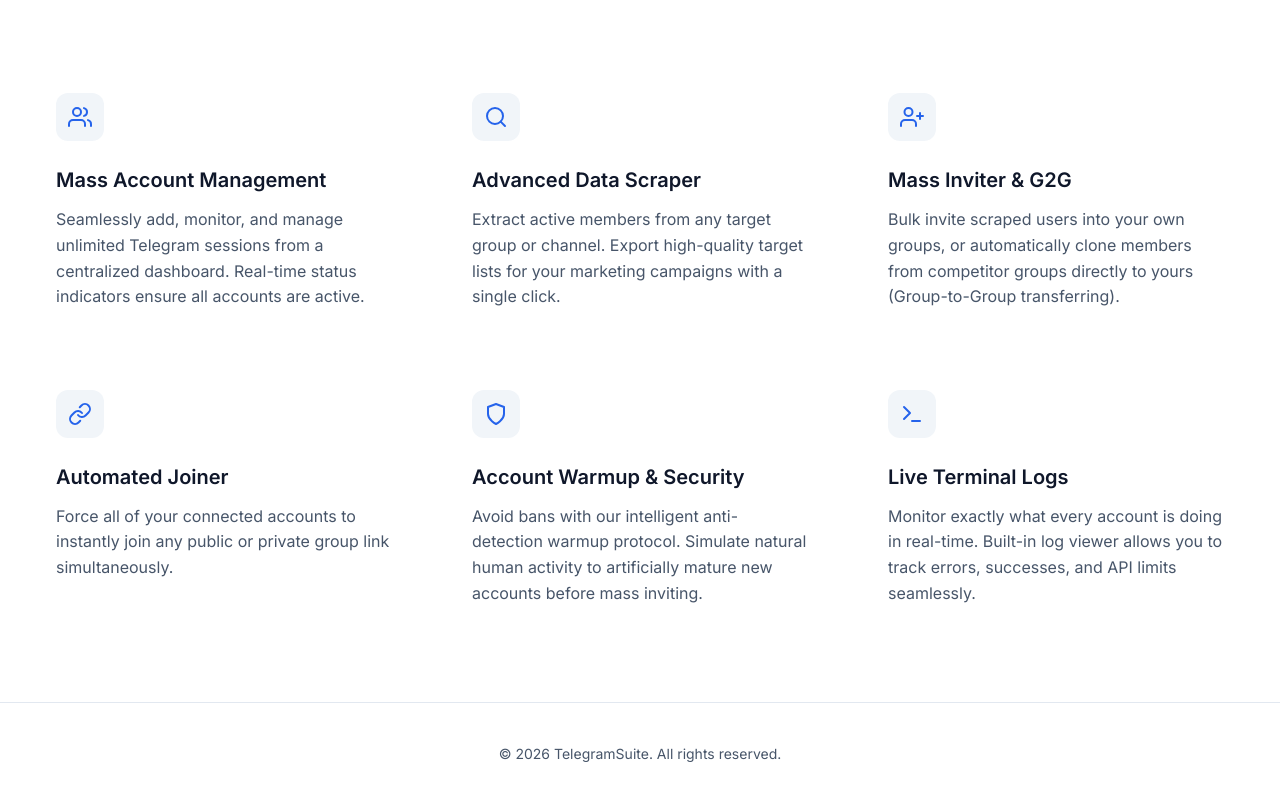
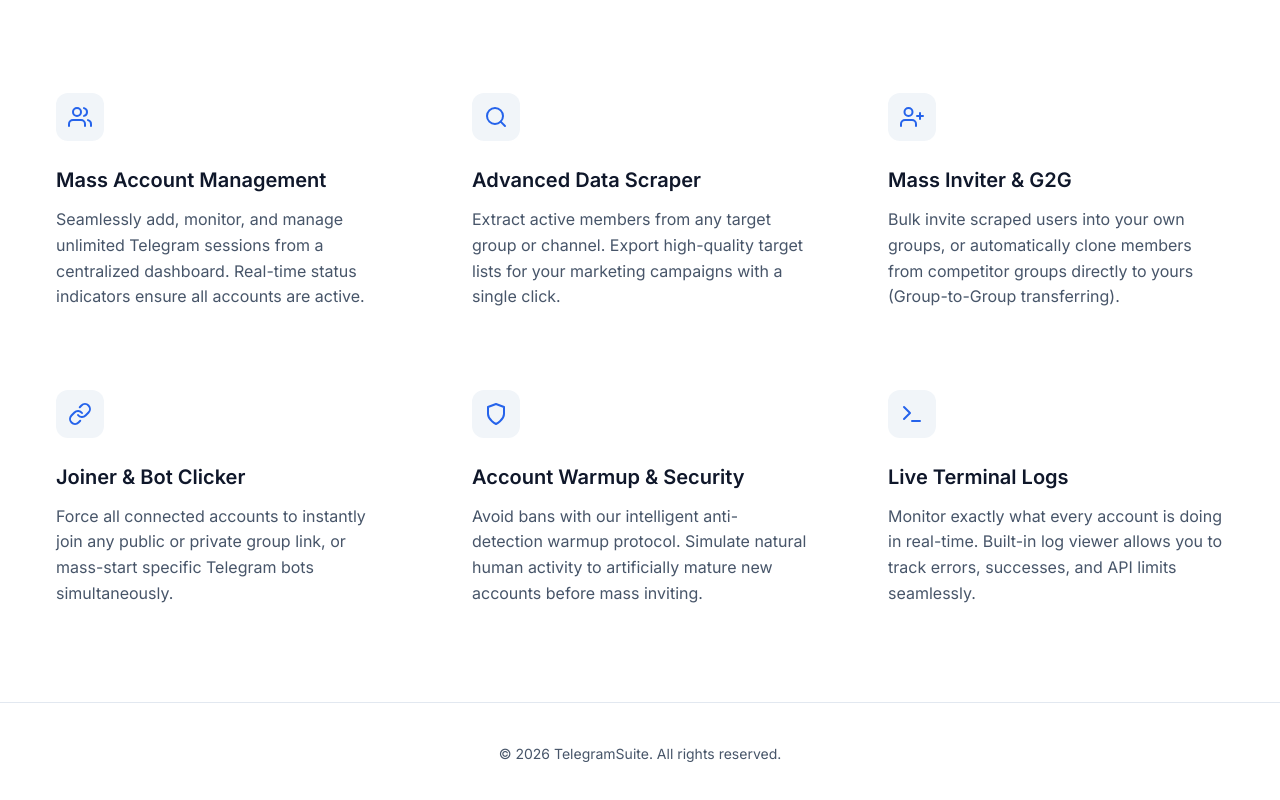
Before and after one commit to sarundev/TG-Adder, a React app in the folder frontend/: page / in a window 1280 px wide. Shown: the part 623-1423 px from the top of the page. Built offline with nearby package versions, Linux system fonts and the light colour scheme; the HTML template or start-up script is replaced by a standard one.

Commit message:
Update frontend details to include Auto Bot Clicker

```diff
--- a/frontend/src/App.jsx
+++ b/frontend/src/App.jsx
@@ -95,8 +95,8 @@ function App() {
                 <path d="M14 11a5 5 0 0 0-7.54-.54l-3 3a5 5 0 0 0 7.07 7.07l1.71-1.71"></path>
               </svg>
             </div>
-            <h3>Automated Joiner</h3>
-            <p>Force all of your connected accounts to instantly join any public or private group link simultaneously.</p>
+            <h3>Joiner & Bot Clicker</h3>
+            <p>Force all connected accounts to instantly join any public or private group link, or mass-start specific Telegram bots simultaneously.</p>
           </div>
 
           <div className="feature-card">
```
Also changed, not shown: 2 other files (tests, documents, lock files or other folders).
